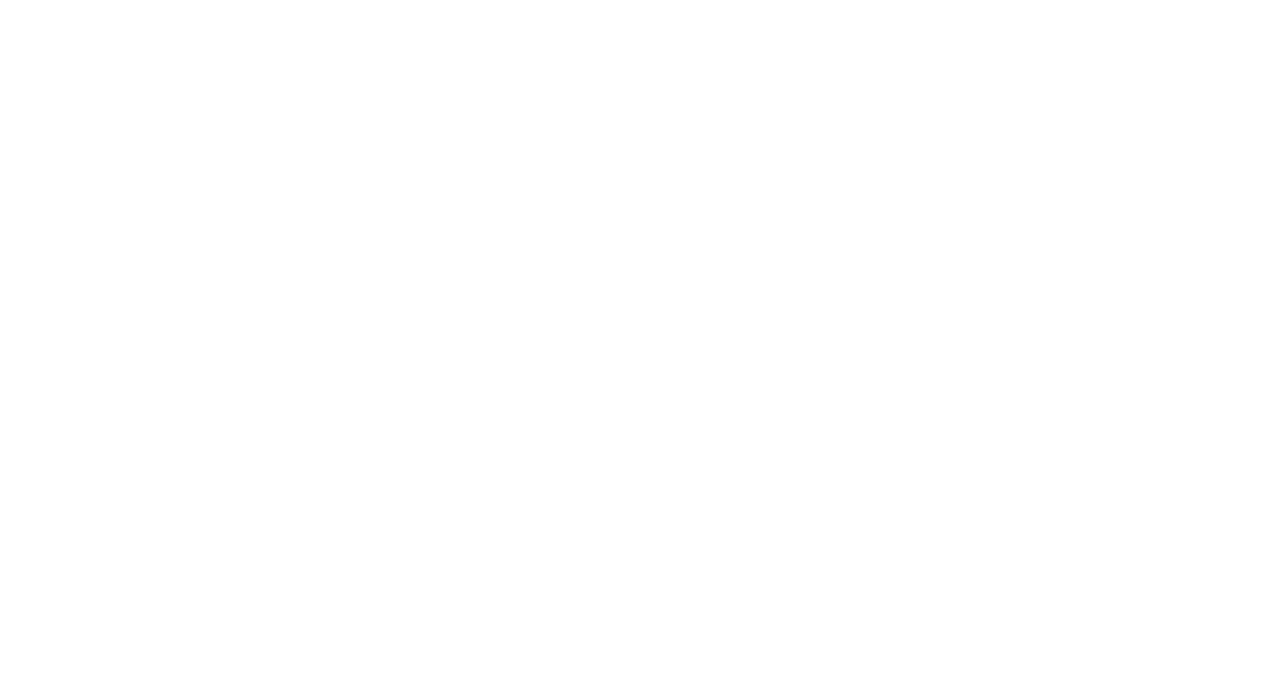
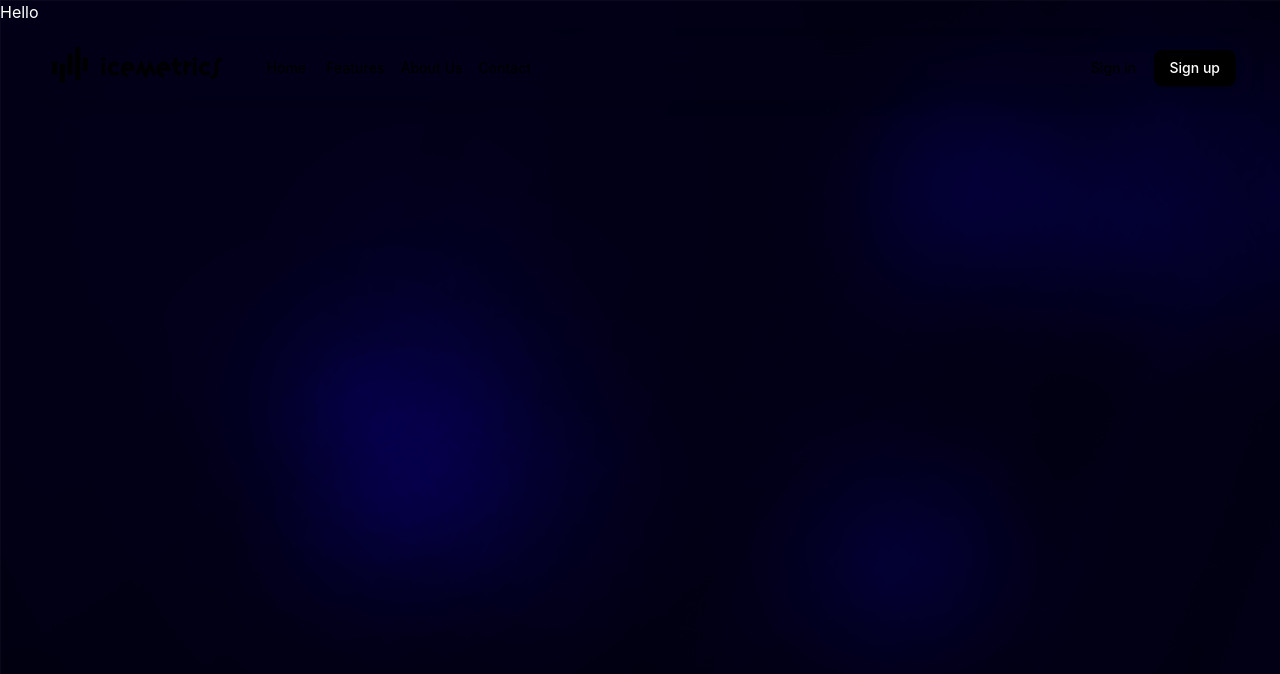
Before and after one commit to Tin-Duong1/IceMetrics, a React (Vite) app in the folder client/: page /about in a window 1280 px wide. Before the commit this address had no page. Shown: the top 674 px of the page. Built offline with nearby package versions, Linux system fonts and the light colour scheme.

Commit message:
added more to the signup pages, conditional formatting for the forms, and animations to the home page

```diff
--- a/client/package.json
+++ b/client/package.json
@@ -13,11 +13,13 @@
     "@emotion/styled": "latest",
     "@mui/icons-material": "next",
     "@mui/material": "next",
+    "framer-motion": "^12.0.6",
     "react": "latest",
     "react-dom": "latest",
     "react-router": "^7.1.3",
     "react-router-dom": "^7.1.3",
-    "react-wavify": "^1.11.1"
+    "react-wavify": "^1.11.1",
+    "validator": "^13.12.0"
   },
   "devDependencies": {
     "@types/react": "latest",
--- /dev/null
+++ b/client/src/About.tsx
@@ -0,0 +1,46 @@
+import { Box } from "@mui/material";
+import LogInBackground from "/LogInBackground.png";
+import { motion } from "framer-motion";
+import AnimatedLayout from "./components/animations/AnimatedLayout";
+
+const variants = {
+  hidden: { opacity: 0, x: 0 },
+  enter: { opacity: 1, x: 0, y: 0 },
+  exit: { opacity: 0, x: 0, y: 0 },
+};
+
+function About() {
+  return (
+    <AnimatedLayout>
+      <Box
+        sx={{
+          backgroundColor: "black",
+          color: "white",
+          height: "100vh",
+        }}
+      >
+        <motion.div
+          initial="hidden"
+          animate="enter"
+          exit="exit"
+          variants={variants}
+          transition={{ duration: 1, type: "easeInOut" }}
+          className="relative"
+        >
+          <Box
+            sx={{
+              backgroundImage: `url(${LogInBackground})`,
+              backgroundSize: "cover",
+              height: "100vh",
+              width: "100vw",
+            }}
+          >
+            Hello
+          </Box>
+        </motion.div>
+      </Box>
+    </AnimatedLayout>
+  );
+}
+
+export default About;
--- a/client/src/App.tsx
+++ b/client/src/App.tsx
@@ -5,6 +5,8 @@
 import { ThemeProvider } from "@mui/material/styles";
 import theme from "./theme";
 import SignUp from "./components/SignUp";
+import About from "./About";
+import { AnimatePresence } from "framer-motion";
 
 export default function App() {
   return (
@@ -13,6 +15,7 @@
         <Routes>
           <Route element={<NavLayout />}>
             <Route index element={<Home />} />
+            <Route path="/about" element={<About />} />
           </Route>
           <Route path="/signin" element={<SignIn />} />
           <Route path="/signup" element={<SignUp />} />
--- a/client/src/Home.tsx
+++ b/client/src/Home.tsx
@@ -1,12 +1,15 @@
+import { Slide } from "@mui/material";
 import Features from "./components/Features";
 import Hero from "./components/Hero";
+import AnimatedHome from "./components/animations/AnimatedLayout";
+import AnimatedLayout from "./components/animations/AnimatedLayout";
 
 function Home() {
   return (
-    <div>
+    <AnimatedLayout>
       <Hero />
       <Features />
-    </div>
+    </AnimatedLayout>
   );
 }
 
--- a/client/src/components/Features.tsx
+++ b/client/src/components/Features.tsx
@@ -1,8 +1,9 @@
 import { Box } from "@mui/material";
-import React from "react";
 
 function Features() {
-  return <Box sx={{ height: 600, backgroundColor: "black" }}></Box>;
+  return (
+    <Box sx={{ height: 1200, backgroundColor: "black", color: "white" }}></Box>
+  );
 }
 
 export default Features;
--- a/client/src/components/NavBar.tsx
+++ b/client/src/components/NavBar.tsx
@@ -1,4 +1,4 @@
-import React, { useState } from "react";
+import React, { useState, useEffect } from "react";
 import { grey } from "@mui/material/colors";
 import {
   AppBar,
@@ -15,9 +15,14 @@
 import { CloseRounded, Menu } from "@mui/icons-material";
 import LargeLogo from "/LogoBlack.svg";
 import Title from "/title.png";
-import { Link } from "react-router";
+import { Link, useLocation } from "react-router";
 
-const pages = ["Home", "Features", "About Us", "Contact"];
+const pages = [
+  { name: "Home", route: "/" },
+  { name: "Features", route: "/features" },
+  { name: "About Us", route: "/about" },
+  { name: "Contact", route: "/contact" },
+];
 
 function NavBar() {
   const [open, setOpen] = useState(false);
@@ -41,11 +46,13 @@
         sx={{
           justifyContent: "space-between",
           backdropFilter: "blur(24px)",
+          bgcolor: "transparent",
           borderRadius: 4,
           mx: 2,
           paddingInlineEnd: "16px !important",
           boxShadow:
             "hsla(220, 30%, 5%, 0.07) 0px 4px 16px 0px, hsla(220, 25%, 10%, 0.07) 0px 8px 16px -5px",
+          transition: "background-color 2s ease-in-out",
         }}
       >
         <Box
@@ -73,8 +80,14 @@
           <Box sx={{ display: { xs: "none", md: "flex" }, ml: 4 }}>
             {pages.map((page) => {
               return (
-                <Button variant="text" size="medium" color="primary">
-                  {page}
+                <Button
+                  variant="text"
+                  size="medium"
+                  color="primary"
+                  component={Link}
+                  to={page.route}
+                >
+                  {page.name}
                 </Button>
               );
             })}
@@ -129,8 +142,8 @@
             </Box>
             <List>
               {pages.map((page) => (
-                <ListItemButton>
-                  <ListItemText sx={{ color: "black" }} primary={page} />
+                <ListItemButton component={Link} to={page.route}>
+                  <ListItemText sx={{ color: "black" }} primary={page.name} />
                 </ListItemButton>
               ))}
             </List>
--- a/client/src/components/NavLayout.tsx
+++ b/client/src/components/NavLayout.tsx
@@ -1,13 +1,14 @@
-import React from "react";
+import React, { useEffect, useState } from "react";
 import NavBar from "./NavBar";
-import { Outlet } from "react-router";
+import AnimatedOutlet from "./animations/AnimatedOutlet";
+import { useLocation } from "react-router";
 
 function NavLayout() {
   return (
     <div>
       <NavBar />
       <div>
-        <Outlet />
+        <AnimatedOutlet />
       </div>
     </div>
   );
--- a/client/src/components/SignIn.tsx
+++ b/client/src/components/SignIn.tsx
@@ -14,8 +14,56 @@
 } from "@mui/material";
 import LogInBackground from "/LogInBackground.png";
 import Logo from "/LogoBlack.svg";
+import { FormEvent, useState } from "react";
 
 function SignIn() {
+  const [emailError, setEmailError] = useState(false);
+  const [emailText, setEmailText] = useState("");
+  const [passwordError, setPasswordError] = useState(false);
+  const [passwordText, setPasswordText] = useState("");
+
+  const handleSubmit = (event: FormEvent<HTMLFormElement>) => {
+    if (emailError || passwordError) {
+      event.preventDefault();
+      return;
+    }
+    const data = new FormData(event.currentTarget);
+
+    //IMPLEMENT THE SUBMISSION TO THE BACKEND
+    //
+    //
+    //
+    //
+    //
+  };
+
+  const validateInput = () => {
+    const email = document.getElementById("email") as HTMLInputElement;
+    const password = document.getElementById("password") as HTMLInputElement;
+
+    let valid = true;
+
+    if (!email.value || !/\S+@\S+\.\S+/.test(email.value)) {
+      setEmailError(true);
+      setEmailText("Please enter a valid email adress.");
+      valid = false;
+    } else {
+      setEmailError(false);
+      setEmailText("");
+    }
+
+    if (!password.value || password.value.length < 6) {
+      setPasswordError(true);
+      setPasswordText("Password must be at least 6 characters long.");
+      valid = false;
+    } else {
+      setPasswordError(false);
+      setPasswordText("");
+    }
+
+    return valid;
+  };
+
   return (
     <Box
       sx={{
@@ -55,10 +103,17 @@
             Sign in
           </Typography>
         </Box>
-        <Box sx={{ display: "flex", flexDirection: "column", gap: 2, mt: 4 }}>
+        <Box
+          component="form"
+          onSubmit={handleSubmit}
+          noValidate
+          sx={{ display: "flex", flexDirection: "column", gap: 2, mt: 4 }}
+        >
           <FormControl>
             <FormLabel htmlFor="email">Email</FormLabel>
             <TextField
+              error={emailError}
+              helperText={emailText}
               id="email"
               type="email"
               name="email"
@@ -72,6 +127,8 @@
           <FormControl>
             <FormLabel htmlFor="password">Password</FormLabel>
             <TextField
+              error={passwordError}
+              helperText={passwordText}
               name="password"
               placeholder="••••••"
               type="password"
@@ -95,7 +152,12 @@
               <Typography variant="body2">Remember me</Typography>
             </FormLabel>
           </FormControl>
-          <Button type="submit" variant="contained" color="primary">
+          <Button
+            type="submit"
+            onClick={validateInput}
+            variant="contained"
+            color="primary"
+          >
             Sign In
           </Button>
           <Link component="button" type="button" variant="body2" sx={{ my: 2 }}>
--- /dev/null
+++ b/client/src/components/animations/AnimatedLayout.tsx
@@ -0,0 +1,29 @@
+import { motion } from "framer-motion";
+import { ReactNode } from "react";
+
+type Props = {
+  children: ReactNode;
+};
+
+const variants = {
+  hidden: { opacity: 0, x: 0, y: 20 },
+  enter: { opacity: 1, x: 0, y: 0 },
+  exit: { opacity: 0, x: 0, y: 20 },
+};
+
+const AnimatedLayout = ({ children }: Props): React.JSX.Element => {
+  return (
+    <motion.div
+      initial="hidden"
+      animate="enter"
+      exit="exit"
+      variants={variants}
+      transition={{ duration: 0.5, type: "easeInOut" }}
+      className="relative"
+    >
+      {children}
+    </motion.div>
+  );
+};
+
+export default AnimatedLayout;
--- /dev/null
+++ b/client/src/components/animations/AnimatedOutlet.tsx
@@ -0,0 +1,20 @@
+// AnimatedOutlet.tsx
+
+import { AnimatePresence } from "framer-motion";
+import React from "react";
+import { useLocation, useOutlet } from "react-router";
+
+// Using the element from the useOutlet hook
+// we can render the pages as direct children with their unique keys
+const AnimatedOutlet = (): React.JSX.Element => {
+  const location = useLocation();
+  const element = useOutlet();
+
+  return (
+    <AnimatePresence mode="wait" initial={true}>
+      {element && React.cloneElement(element, { key: location.pathname })}
+    </AnimatePresence>
+  );
+};
+
+export default AnimatedOutlet;
```
Also changed, not shown: client/src/components/SignUp.tsx (+85 -0 lines), 1 other file (tests, documents, lock files or other folders).
